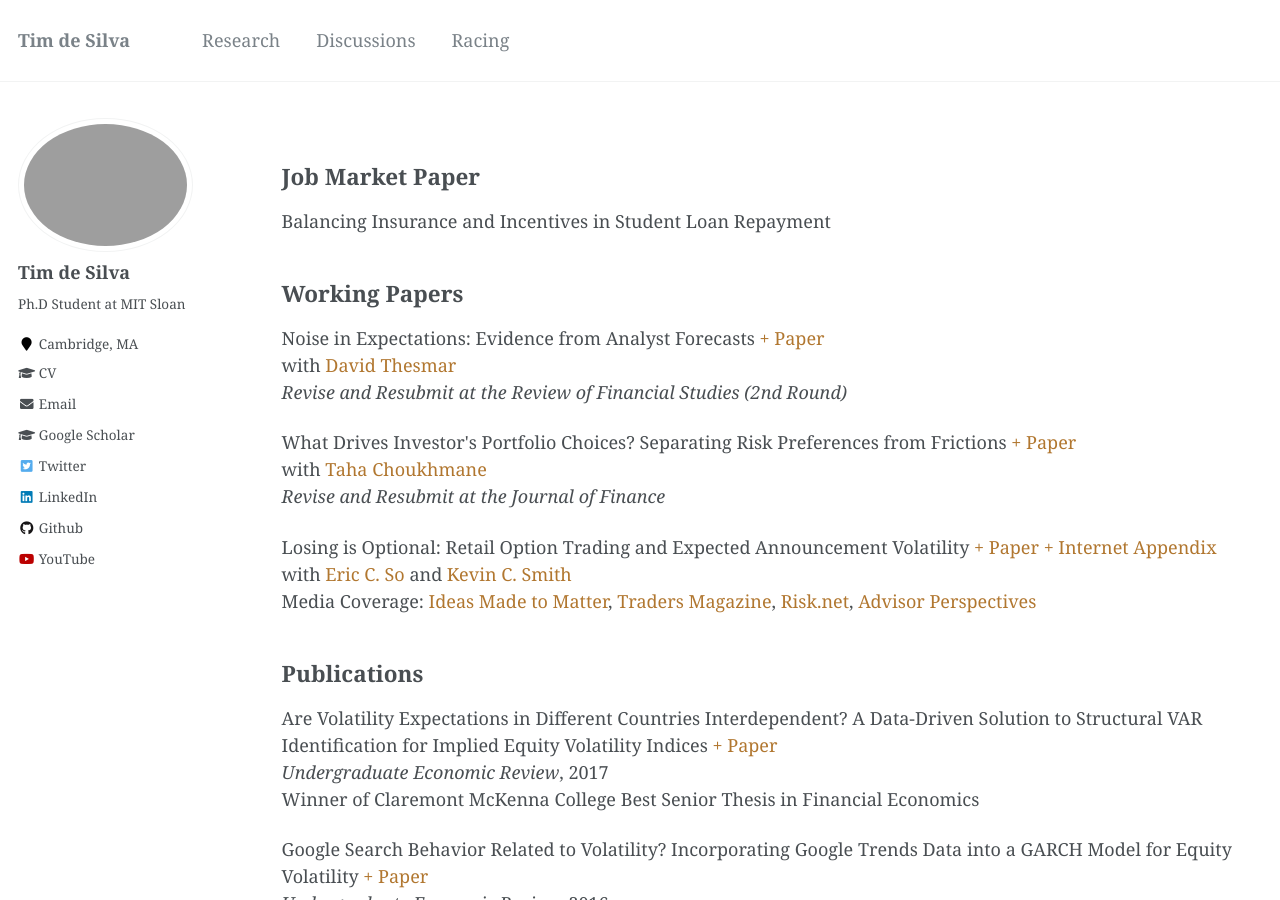
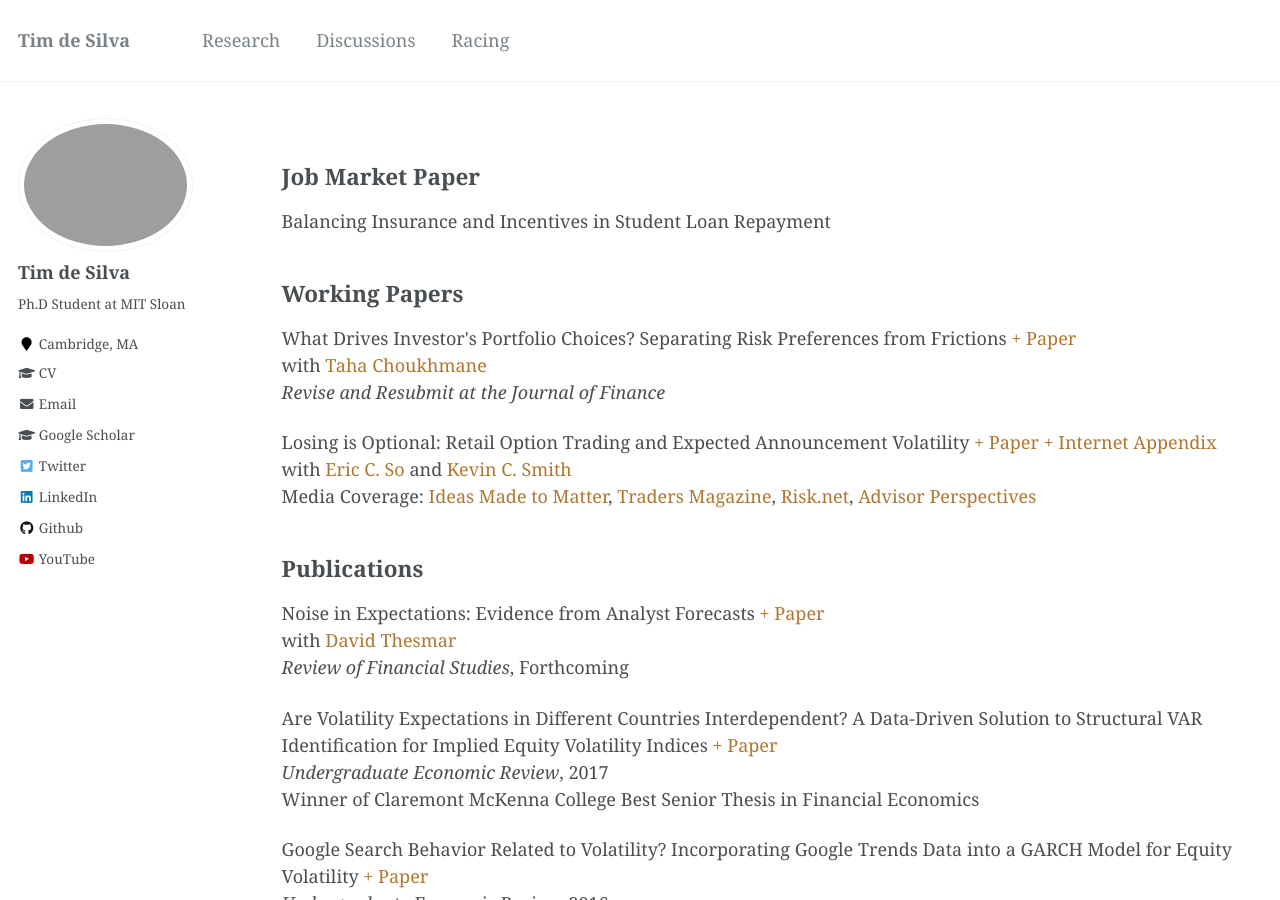
Before and after one commit to timhdesilva/timhdesilva.github.io, a Jekyll site: the page built from _pages/research.html, in a window 1280 px wide and 900 px high. Built offline with Jekyll 4.4.1, drawn with Linux system fonts in a browser that asks for light colours.

Commit message:
update RFS publicaiton

```diff
--- a/_pages/research.html
+++ b/_pages/research.html
@@ -12,11 +12,6 @@ author_profile: true
 
 <h2 id="working-papers">Working Papers</h2>
 <p>
-    Noise in Expectations: Evidence from Analyst Forecasts <a style="text-decoration:none; color:rgb(177, 119, 48)" href="http://timhdesilva.github.io/files/papers/noise_expectations.pdf">+ Paper</a>
-    <br>with <a style="text-decoration:none; color:rgb(177, 119, 48)" href="https://sites.google.com/site/dthesmar/">David Thesmar</a>
-    <br><em>Revise and Resubmit at the</em> <em>Review of Financial Studies</em> <em>(2nd Round)</em>
-</p>
-<p>
     What Drives Investor&#39;s Portfolio Choices? Separating Risk Preferences from Frictions <a style="text-decoration:none; color:rgb(177, 119, 48)" href="http://timhdesilva.github.io/files/papers/preferences_frictions.pdf">+ Paper</a>
     <br>with <a style="text-decoration:none; color:rgb(177, 119, 48)" href="https://tahachoukhmane.com/">Taha Choukhmane</a>
     <br><em>Revise and Resubmit at the</em> <em>Journal of Finance</em>
@@ -28,6 +23,11 @@ author_profile: true
 </p>
 
 <h2 id="publications">Publications</h2>
+<p>
+    Noise in Expectations: Evidence from Analyst Forecasts <a style="text-decoration:none; color:rgb(177, 119, 48)" href="http://timhdesilva.github.io/files/papers/noise_expectations.pdf">+ Paper</a>
+    <br>with <a style="text-decoration:none; color:rgb(177, 119, 48)" href="https://sites.google.com/site/dthesmar/">David Thesmar</a>
+    <br><em>Review of Financial Studies</em>, Forthcoming
+</p>
 <p>
     Are Volatility Expectations in Different Countries Interdependent? A Data-Driven Solution to Structural VAR Identification for Implied Equity Volatility Indices <a style="text-decoration:none; color:rgb(177, 119, 48)" href="https://digitalcommons.iwu.edu/uer/vol14/iss1/8/">+ Paper</a>
     <br><em>Undergraduate Economic Review</em>, 2017<br>Winner of Claremont McKenna College Best Senior Thesis in Financial Economics
```
Also changed, not shown: 1 other file.
